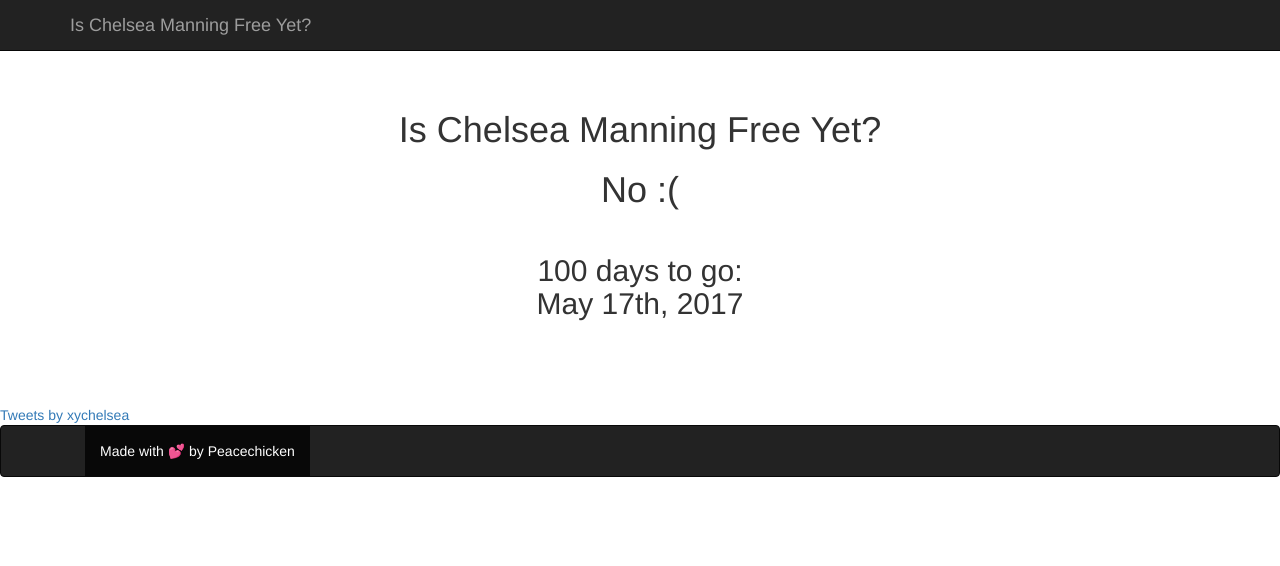
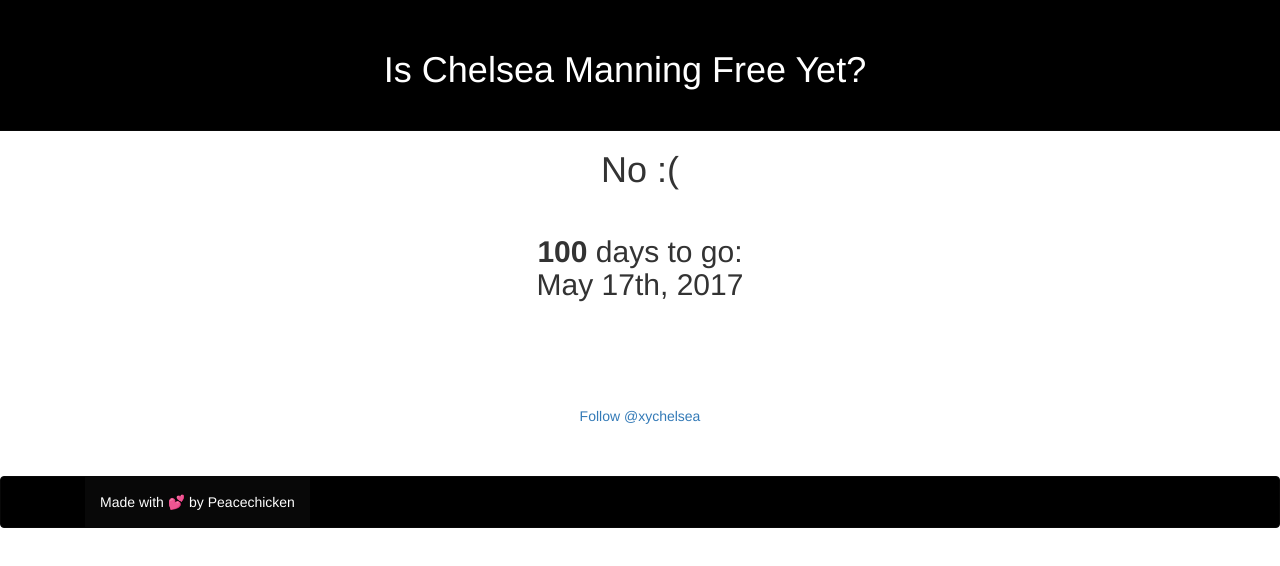
Before and after one commit to ischelseafree/ischelseafree, a plain HTML site: page index.html in a window 1280 px wide. Drawn offline with Linux system fonts and the light colour scheme.

Commit message:
Add files via upload

```diff
--- a/index.html
+++ b/index.html
@@ -15,6 +15,26 @@
     body {
       padding-top: 50px;
     }
+    h1.navbar-brand {
+        color: #fff!important;
+        display: inline-block;
+        font-size: 36px;
+        height: auto;
+        padding: 40px 0;
+        text-align: center;
+        width: 100%;
+    }
+    .navbar-header {
+      float: none;
+    }
+    .navbar-inverse {
+      background-color: #000;
+      margin-bottom: 0;
+    }
+    .twitter {
+      margin: 20px auto 50px;
+      text-align: center;
+    }
     .starter-template {
       padding: 40px 15px;
       text-align: center;
@@ -29,6 +49,7 @@
     }
     #clock {
       margin-bottom: 0;
+      font-weight: bold;
     }
     #ifYes {
       /*display: none;*/
@@ -37,6 +58,10 @@
     .visible {
       /*display: inline-block;*/
       /*visibility: visible;*/
+    }
+    #status {
+        margin-top: 40px;
+        display: inline-block;
     }
   </style>
 <!-- <link rel="stylesheet" type="text/css" href="socialwidgets.css"> -->
@@ -53,13 +78,11 @@
         <span class="icon-bar"></span>
         <span class="icon-bar"></span>
       </button>
-      <a class="navbar-brand" href="#">Is Chelsea Manning Free Yet?</a>
+      <h1 class="navbar-brand" href="#">Is Chelsea Manning Free Yet?</h1>
     </div>
     <div id="navbar" class="collapse navbar-collapse">
       <ul class="nav navbar-nav">
         <!-- <li class="active"><a href="#">Home</a></li> -->
-        <!-- <li><a href="#about">About</a></li> -->
-        <!-- <li><a href="#contact">Contact</a></li> -->
       </ul>
     </div>
   </div>
@@ -68,7 +91,7 @@
 <div class="container">
   <div class="starter-template">
     <!-- <h1>Random Question?</h1> -->
-    <h1>Is Chelsea Manning Free Yet?</h1>
+    <!-- <h1>Is Chelsea Manning Free Yet?</h1> -->
     <h1><span id="status">Status:</span></h1>
 
     <div id="ifYes">
@@ -82,14 +105,10 @@
   </div>
 </div>
 
-<a class="twitter-timeline" href="https://twitter.com/xychelsea">Tweets by xychelsea</a>
-<script async src="//platform.twitter.com/widgets.js" charset="utf-8"></script>
-
-<!-- <h1>Why was she in jail in the first place?</h1>
-<p>Fill in answer.</p>
-
-<h1>What can we do to support her until she's released?</h1>
-<p>Fill in answer.</p> -->
+<!-- <a href="https://twitter.com/intent/tweet?screen_name=xychelsea" class="twitter-mention-button" data-show-count="false">Tweet to @xychelsea</a><script async src="//platform.twitter.com/widgets.js" charset="utf-8"></script> -->
+<div class="twitter">
+  <a href="https://twitter.com/xychelsea" class="twitter-follow-button" data-show-count="false">Follow @xychelsea</a><script async src="//platform.twitter.com/widgets.js" charset="utf-8"></script>
+</div>
 
 <script type="text/javascript">
   // Turn on Bootstrap
```
